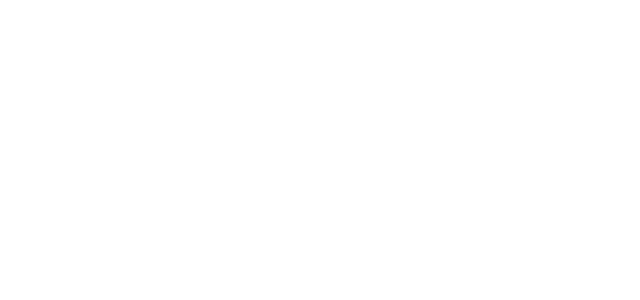
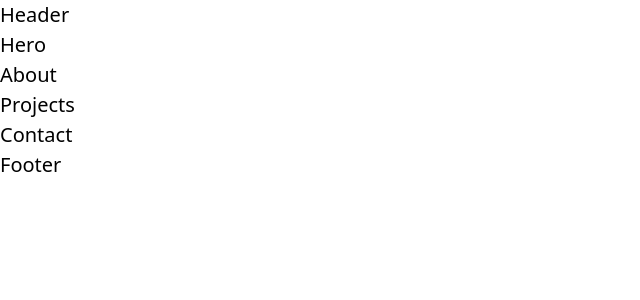
Before and after one commit to JBlackburn94/portfolio-2024, a Next.js app: page / in a window 1280 px wide. Shown: the top 300 px of the page, without its empty margins (0-640 px from the left). Built offline with nearby package versions, Linux system fonts and the light colour scheme.

Commit message:
removes unused imports for initial deploy to Vercel

```diff
--- a/app/components/Logo.tsx
+++ b/app/components/Logo.tsx
@@ -3,6 +3,7 @@
 const Logo = forwardRef<SVGSVGElement, React.SVGProps<SVGSVGElement>>(
   (props, ref) => {
     return (
+      <>
         <svg
           viewBox="0 0 26 41"
           fill="none"
@@ -28,6 +29,7 @@
             </clipPath>
           </defs>
         </svg>
+      </>
     );
   }
 );
--- a/app/components/PageLoader.tsx
+++ b/app/components/PageLoader.tsx
@@ -1,11 +1,10 @@
 "use client";
-import { useState, useEffect, useRef } from "react";
+import { useState, useEffect } from "react";
 import ProgressBar from "./ProgressBar";
 import AnimatedLogo from "./AnimatedLogo";
 
 const PageLoader: React.FC = () => {
   const [isPageLoading, setIsPageLoading] = useState(true);
-  const logoRef = useRef<HTMLImageElement>(null);
 
   useEffect(() => {
     const handlePageLoad = () => setIsPageLoading(false);
--- a/app/page.tsx
+++ b/app/page.tsx
@@ -1,10 +1,23 @@
 import PageLoader from "../app/components/PageLoader";
+import About from "./components/About";
+import Contact from "./components/Contact";
+import Footer from "./components/Footer";
+import Header from "./components/Header";
+import Hero from "./components/Hero";
+import Projects from "./components/Projects";
 
 export default function Home() {
   return (
     <>
       <PageLoader />
-      <main></main>
+      <Header />
+      <main>
+        <Hero />
+        <About />
+        <Projects />
+        <Contact />
+        <Footer />
+      </main>
     </>
   );
 }
--- a/app/utils/animations.ts
+++ /dev/null
@@ -1 +0,0 @@
-import gsap from "gsap";
```
Lines whose indentation alone changed are shown as unchanged.
